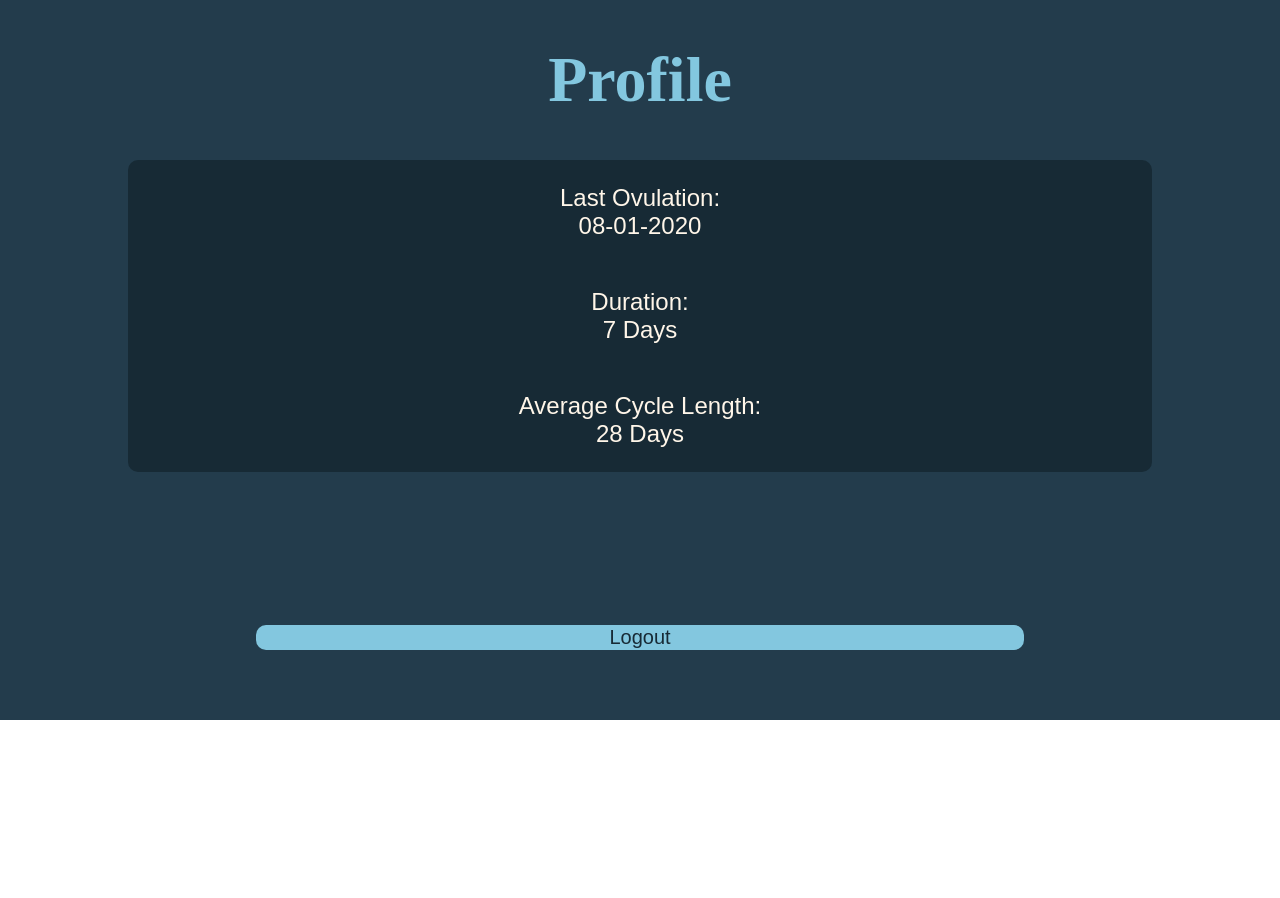
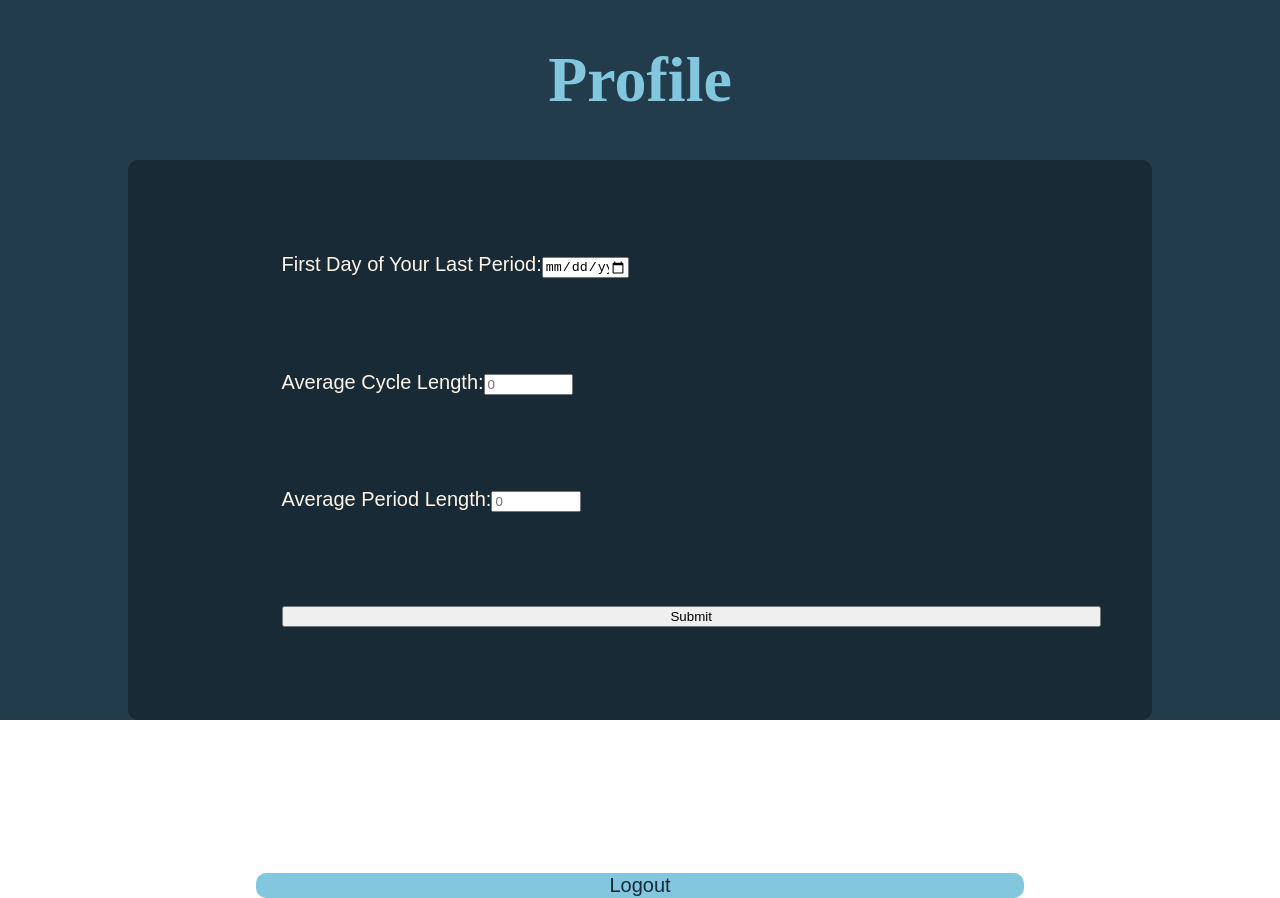
Before and after one commit to st0nebraker/birth-control-tech-FE, a React (Create React App) app: page /profile in a window 1280 px wide. Before the commit the page ends 800 px from the top, so only its background shows below. Built offline with nearby package versions, Linux system fonts and the light colour scheme; a web font is replaced by a local one.

Commit message:
Create form on profile page

```diff
--- a/src/Profile/Profile.tsx
+++ b/src/Profile/Profile.tsx
@@ -1,5 +1,6 @@
 import React from 'react';
 import './Profile.css';
+import ProfileForm from '../ProfileForm/ProfileForm';
 // import './../Index.css';
 
 export interface ProfileProps {
@@ -13,7 +14,7 @@ const Profile: React.SFC<ProfileProps> = ({lastOvulation, duration, averageCycle
     <main className='profile'>
       <h1 className='headings'>Profile</h1>
       <section className='profile-container'>
-        <p>
+        {/* <p>
          <span>Last Ovulation: </span> <br/>{lastOvulation}
         </p>
         <p>
@@ -21,7 +22,8 @@ const Profile: React.SFC<ProfileProps> = ({lastOvulation, duration, averageCycle
         </p>
         <p>
          <span>Average Cycle Length: </span> <br/>{averageCycle} Days
-        </p>
+        </p> */}
+      <ProfileForm />
       </section>
       <button className='logout-button'>Logout</button>
     </main>
--- a/src/ProfileForm/ProfileForm.scss
+++ b/src/ProfileForm/ProfileForm.scss
@@ -0,0 +1,3 @@
+.profile-input {
+  font-size: 2.5vh;
+}
--- a/src/ProfileForm/ProfileForm.tsx
+++ b/src/ProfileForm/ProfileForm.tsx
@@ -1,2 +1,67 @@
-import React from 'react';
-import './ProfileFrom.scss';
+// import React, { useState }from 'react';
+// import './ProfileFrom.scss';
+
+// const ProfileForm: React.FC = () => {
+//   const [ avgCycleLength, setAvgCycleLength ] = useState('');
+// 	const [ avgPeriodLength, setAvgPeriodLength ] = useState('');
+// 	const [ lastOvulation, setLastOvulation ] = useState('');
+// }
+
+// export default ProfileForm;
+
+import React, { useEffect, useState } from 'react';
+import './ProfileForm.scss';
+
+
+const ProfileForm: React.FC = () => {
+	const [ lastOvulation, setLastOvulation ] = useState('');
+  const [ avgCycleLength, setAvgCycleLength ] = useState('');
+	const [ avgPeriodLength, setAvgPeriodLength ] = useState('');
+
+	const handleSubmit = () => {
+		//submit logic
+	}
+
+  return (
+			<form>
+				<label className='profile-input'>First Day of Your Last Period:
+					<input
+					name='lastOvulation'
+					type='date'
+					placeholder='mm/dd/yyyy'
+					value={lastOvulation}
+					aria-label='last-ovulation-input'
+					onChange={e => setLastOvulation(e.target.value)}
+				  />
+				</label>
+        <label className='profile-input'>Average Cycle Length:
+					<input
+					name='avgCycleLength'
+					type='number'
+					placeholder='0'
+					value={avgCycleLength}
+					aria-label='average-cycle-length-input'
+					onChange={e => setAvgCycleLength(e.target.value)}
+					/>
+				</label>
+        <label className='profile-input'>Average Period Length:
+					<input
+					name='avgPeriodLength'
+					type='number'
+					placeholder='0'
+					value={avgPeriodLength}
+					aria-label='average-period-length-input'
+					onChange={e => setAvgPeriodLength(e.target.value)}
+					/>
+				</label>
+				<button
+          onClick={handleSubmit}
+          type='button'
+          className='form-button'
+        >
+          Submit
+        </button>
+			</form>
+  )
+}
+export default ProfileForm;
```
